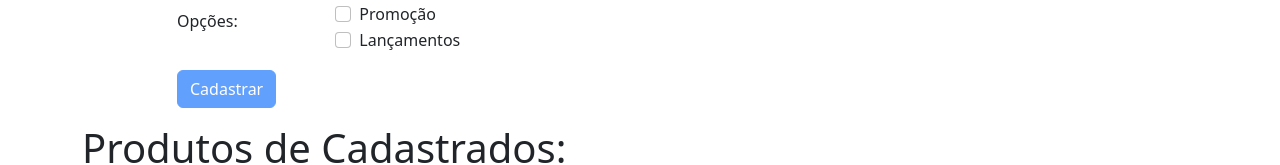
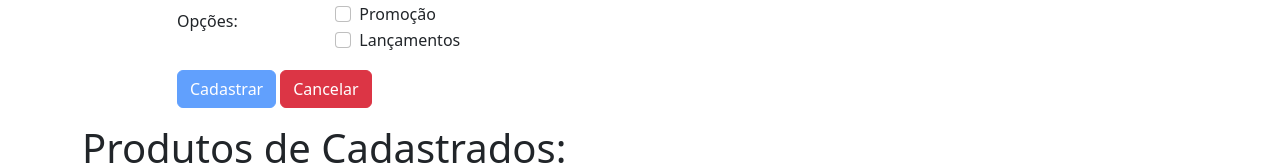
Before and after one commit to guifroes1984/cadastro-produto-angular, an Angular app: page /produto in a window 1280 px wide. Shown: the part 296-461 px from the top of the page. Built offline with nearby package versions, Linux system fonts and the light colour scheme; no server answers.

Commit message:
Implementando botão Cancelar

```diff
--- a/src/app/components/produto/produto.component.html
+++ b/src/app/components/produto/produto.component.html
@@ -53,7 +53,8 @@
         </div>
         <div class="row mb-3 mt-3">
             <div class="col-sm-4">
-                <button type="submit" class="btn btn-primary" (click)="salvar()" [disabled]="formProduto.invalid">Cadastrar</button>
+                <button type="submit" class="btn btn-primary me-1" (click)="salvar()" [disabled]="formProduto.invalid">Cadastrar</button>
+                <button type="button" class="btn btn-danger" (click)="cancelar()">Cancelar</button>
             </div>
         </div>
       </form>
--- a/src/app/components/produto/produto.component.ts
+++ b/src/app/components/produto/produto.component.ts
@@ -27,4 +27,8 @@ export class ProdutoComponent implements OnInit {
     this.salvarEmitter.emit();
   }
 
+  cancelar() {
+    this.produto = {} as Produto;
+  }
+
 }
```
